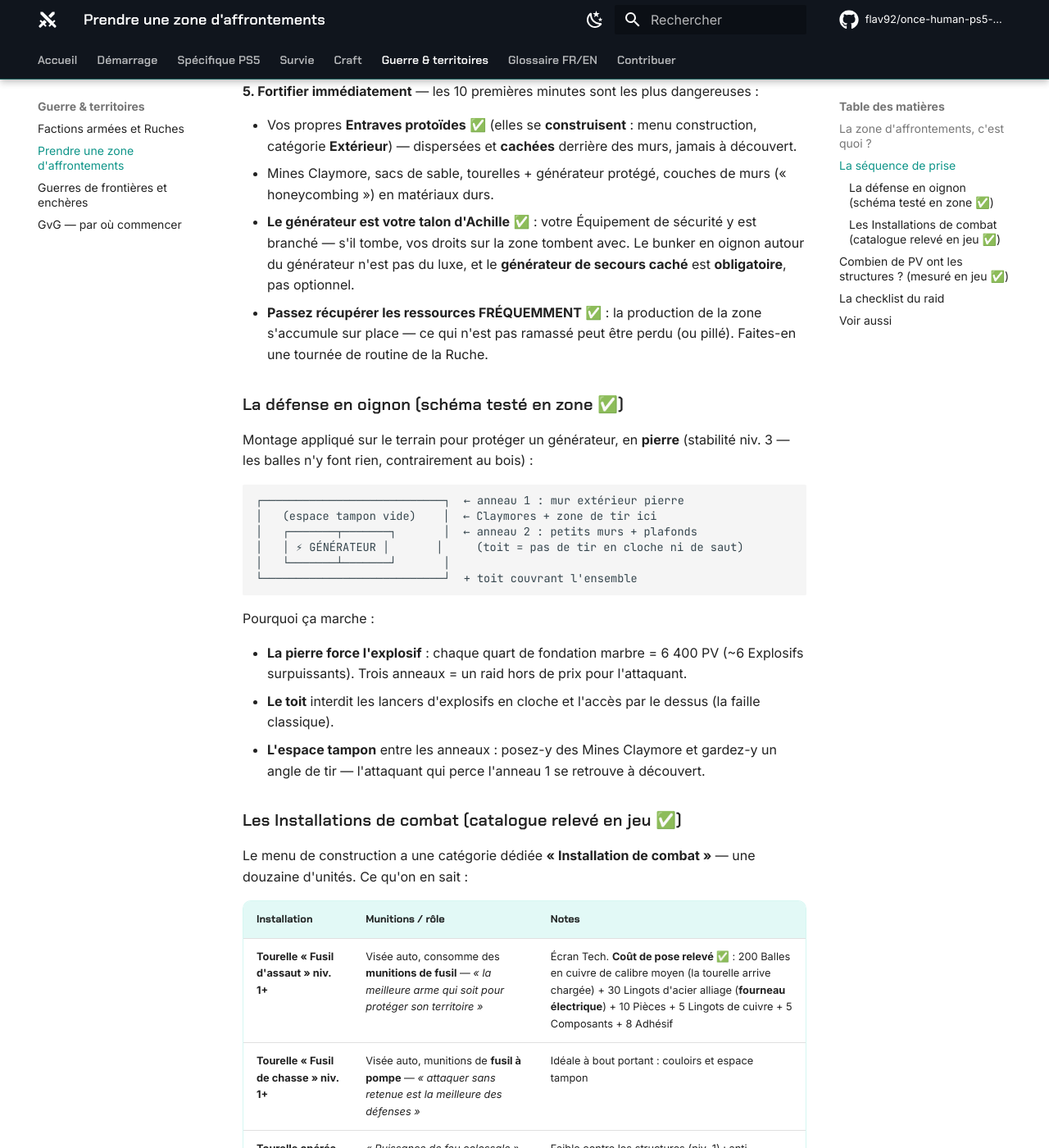
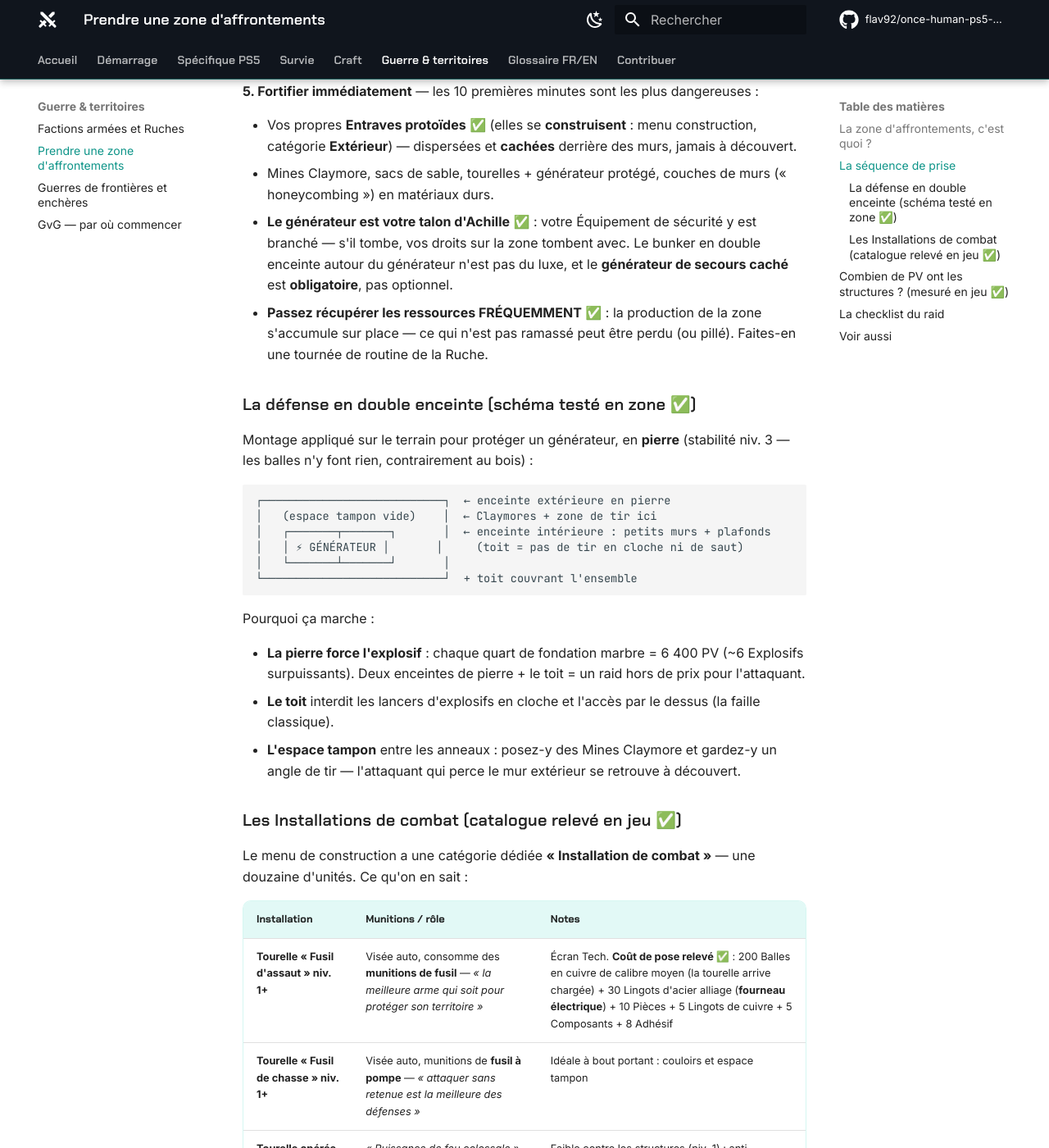
Before and after one commit to flav92/once-human-ps5-wiki, an MkDocs documentation site: the page built from docs/guerre/prise-de-zone.md, in a window 1280 px wide and 1400 px high, scrolled down 1898 px. Shown: the whole window at 82% size. Built offline with MkDocs 1.6.1 and Material for MkDocs 9.7.7, drawn with Linux system fonts in a browser that asks for light colours; comment, search, counter and statistics services are not loaded.

Commit message:
Renommage : « défense en double enceinte » au lieu de « défense en oignon »
Co-Authored-By: Claude Fable 5 <noreply@anthropic.com>
Claude-Session: https://claude.ai/code/session_01TCxfqbazixhXZqmCd3gYVk

````diff
--- a/docs/guerre/prise-de-zone.md
+++ b/docs/guerre/prise-de-zone.md
@@ -43,17 +43,17 @@ Sur la carte : **« Zone d'affrontements »** ✅ (avec un « Niveau de gestion
 
 - Vos propres **Entraves protoïdes** ✅ (elles se **construisent** : menu construction, catégorie **Extérieur**) — dispersées et **cachées** derrière des murs, jamais à découvert.
 - Mines Claymore, sacs de sable, tourelles + générateur protégé, couches de murs (« honeycombing ») en matériaux durs.
-- **Le générateur est votre talon d'Achille** ✅ : votre Équipement de sécurité y est branché — s'il tombe, vos droits sur la zone tombent avec. Le bunker en oignon autour du générateur n'est pas du luxe, et le **générateur de secours caché** est **obligatoire**, pas optionnel.
+- **Le générateur est votre talon d'Achille** ✅ : votre Équipement de sécurité y est branché — s'il tombe, vos droits sur la zone tombent avec. Le bunker en double enceinte autour du générateur n'est pas du luxe, et le **générateur de secours caché** est **obligatoire**, pas optionnel.
 - **Passez récupérer les ressources FRÉQUEMMENT** ✅ : la production de la zone s'accumule sur place — ce qui n'est pas ramassé peut être perdu (ou pillé). Faites-en une tournée de routine de la Ruche.
 
-### La défense en oignon (schéma testé en zone ✅)
+### La défense en double enceinte (schéma testé en zone ✅)
 
 Montage appliqué sur le terrain pour protéger un générateur, en **pierre** (stabilité niv. 3 — les balles n'y font rien, contrairement au bois) :
 
 ```
-┌───────────────────────────┐  ← anneau 1 : mur extérieur pierre
+┌───────────────────────────┐  ← enceinte extérieure en pierre
 │   (espace tampon vide)    │  ← Claymores + zone de tir ici
-│   ┌───────┬───────┐       │  ← anneau 2 : petits murs + plafonds
+│   ┌───────┬───────┐       │  ← enceinte intérieure : petits murs + plafonds
 │   │ ⚡ GÉNÉRATEUR │       │     (toit = pas de tir en cloche ni de saut)
 │   └───────┴───────┘       │
 └───────────────────────────┘  + toit couvrant l'ensemble
@@ -61,9 +61,9 @@ Montage appliqué sur le terrain pour protéger un générateur, en **pierre** (
 
 Pourquoi ça marche :
 
-- **La pierre force l'explosif** : chaque quart de fondation marbre = 6 400 PV (~6 Explosifs surpuissants). Trois anneaux = un raid hors de prix pour l'attaquant.
+- **La pierre force l'explosif** : chaque quart de fondation marbre = 6 400 PV (~6 Explosifs surpuissants). Deux enceintes de pierre + le toit = un raid hors de prix pour l'attaquant.
 - **Le toit** interdit les lancers d'explosifs en cloche et l'accès par le dessus (la faille classique).
-- **L'espace tampon** entre les anneaux : posez-y des Mines Claymore et gardez-y un angle de tir — l'attaquant qui perce l'anneau 1 se retrouve à découvert.
+- **L'espace tampon** entre les anneaux : posez-y des Mines Claymore et gardez-y un angle de tir — l'attaquant qui perce le mur extérieur se retrouve à découvert.
 
 ### Les Installations de combat (catalogue relevé en jeu ✅)
 
````
